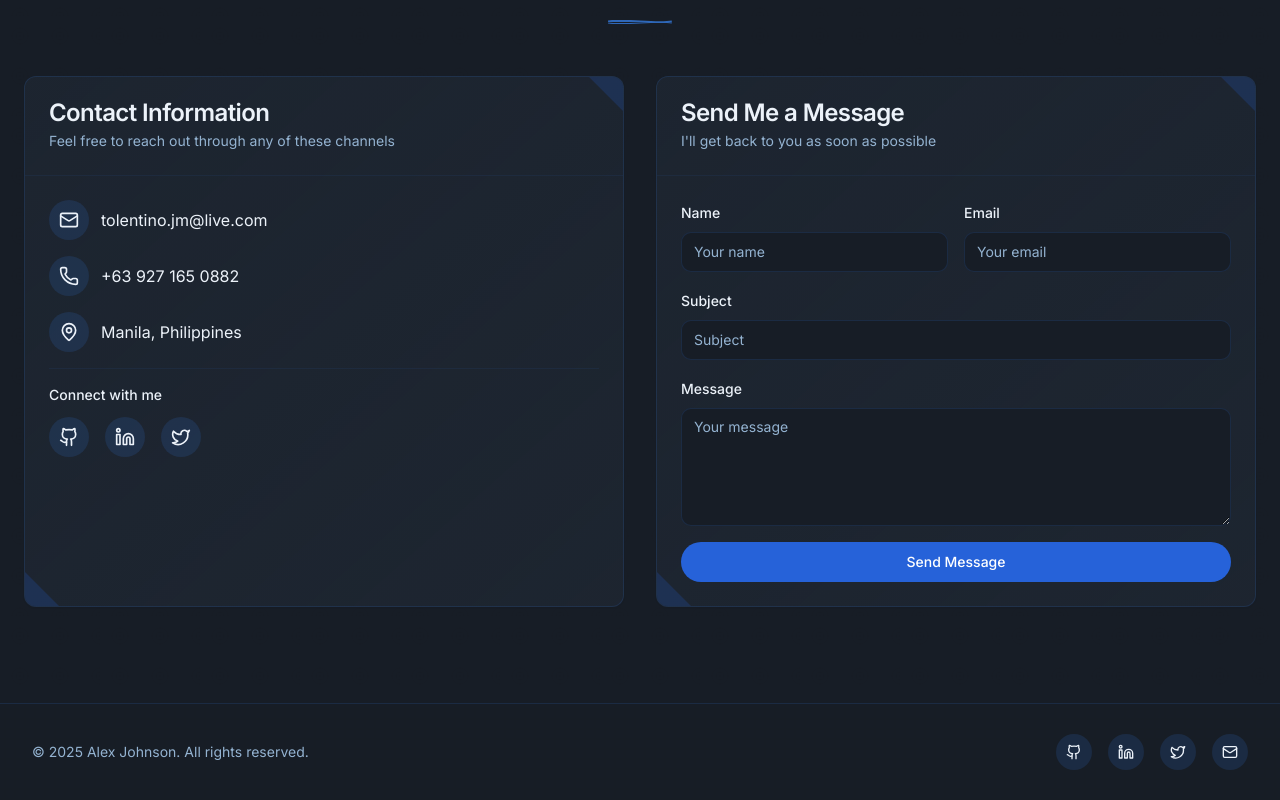
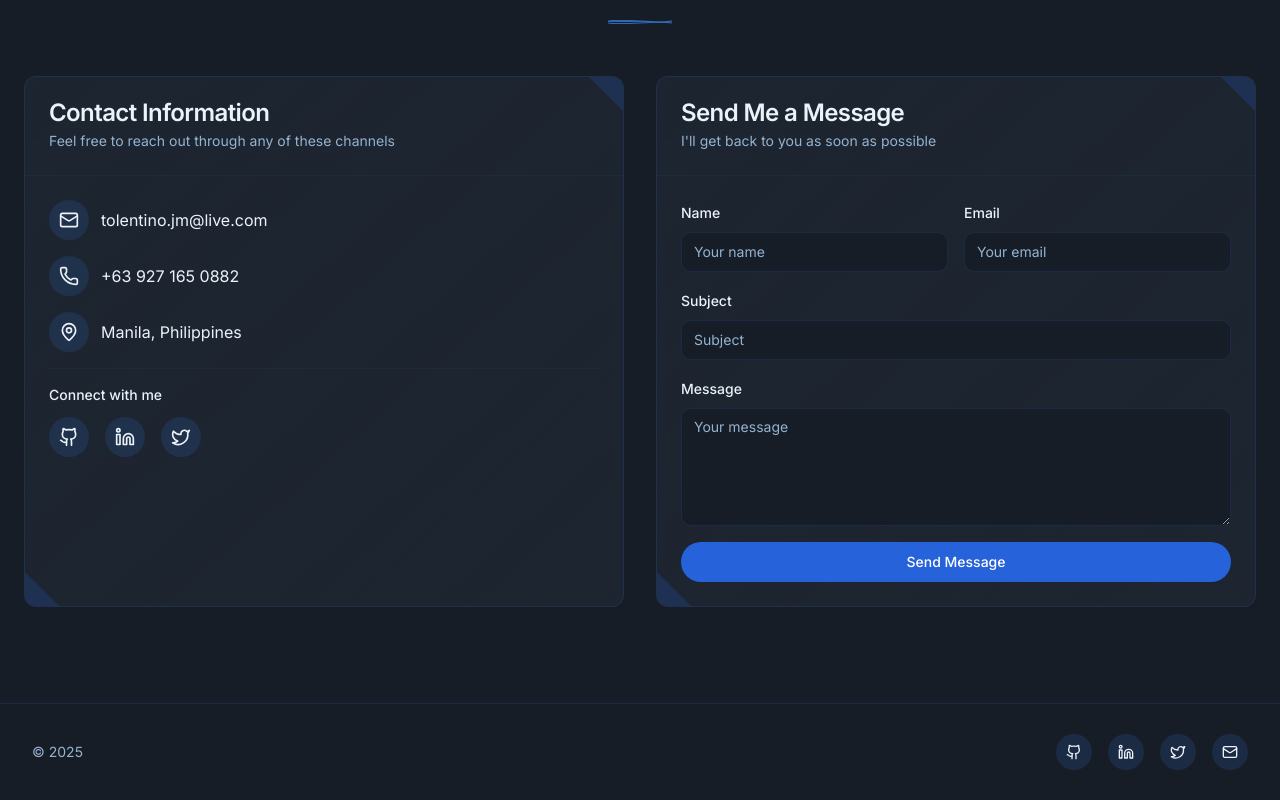
Before and after one commit to JmTOL/portfolio, a Next.js app: page / in a window 1280 px wide. Shown: the part 4612-5412 px from the top of the page. Built offline with nearby package versions, Linux system fonts and the light colour scheme.

Commit message:
remove name in footer

```diff
--- a/src/components/footer.tsx
+++ b/src/components/footer.tsx
@@ -10,7 +10,7 @@ export function Footer() {
       <div className="absolute inset-0 bg-weave-pattern opacity-10"></div>
       <div className="container flex flex-col items-center justify-between gap-4 md:h-24 md:flex-row relative">
         <p className="text-center text-sm leading-loose text-muted-foreground md:text-left">
-          © {currentYear} Alex Johnson. All rights reserved.
+          © {currentYear}
         </p>
         <div className="h-1 w-20 bg-secondary mx-auto md:hidden bamboo-divider"></div>
         <div className="flex items-center gap-4">
```
